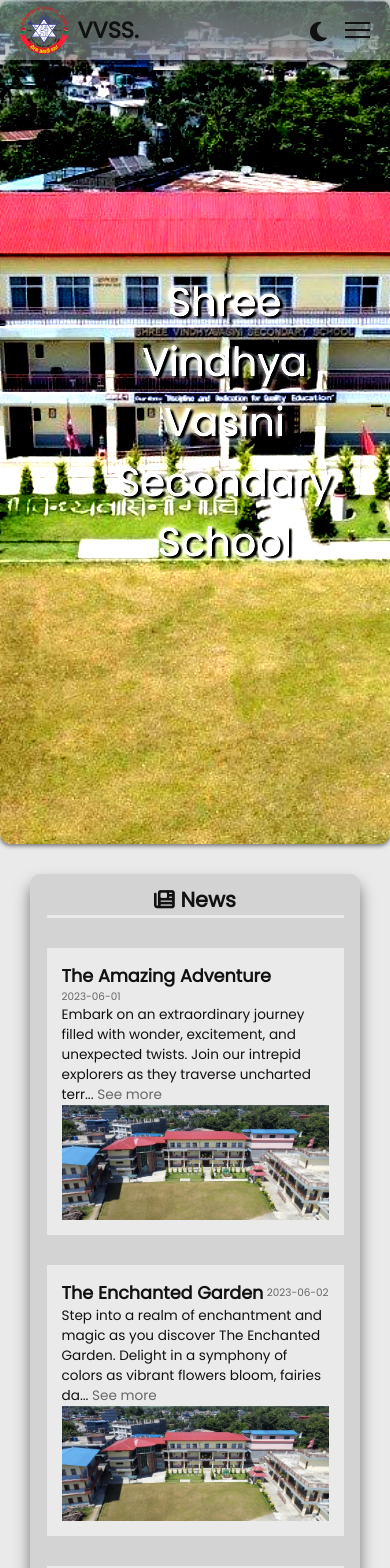
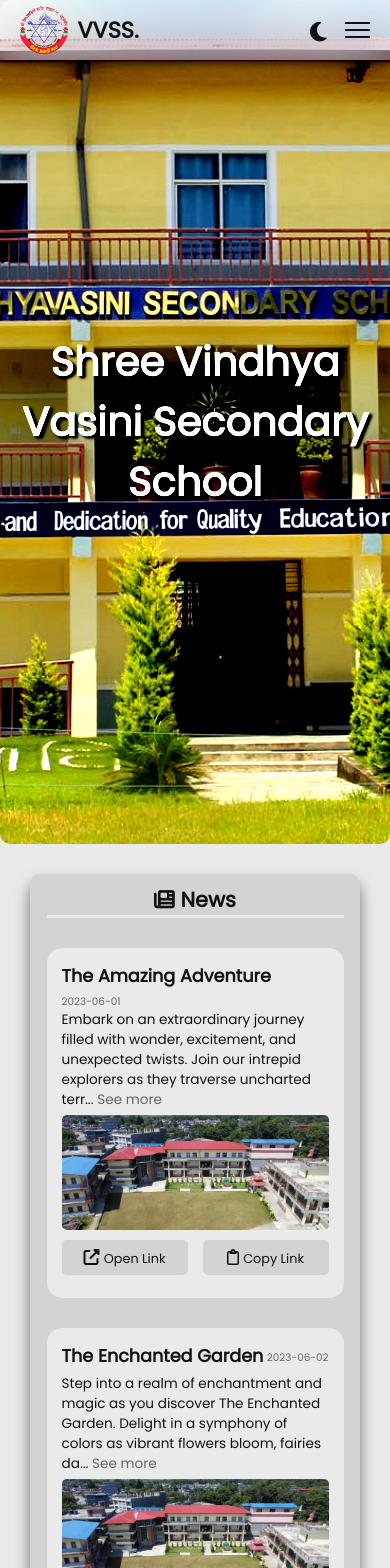
Before and after one commit to Enduxion/VinVas, a React (Vite) app: page / in a window 390 px wide. Shown: the top 1568 px of the page. Built offline with nearby package versions, Linux system fonts and the light colour scheme.

Commit message:
Added "Open Link" and "Copy Link"! ~ Added new image for new header; ~ Added new routes based on ids ":id"; ~ Added new JSX called Article.jsx which is going to be the route; ~ Removed the "show more" feature to directly send us to the Article page;

```diff
--- a/src/App.jsx
+++ b/src/App.jsx
@@ -6,6 +6,7 @@
 
 import News from "./pages/News";
 import About from "./pages/About";
+import Article from "./pages/Article";
 
 function App() {
   const [darkMode, setDarkMode] = useState(false);
@@ -50,6 +51,12 @@
             <About darkMode={darkMode} toggleDarkMode={toggleDarkMode} />
           }
         />
+        <Route
+          path="/news/article/:id"
+          element={
+            <Article darkMode={darkMode} toggleDarkMode={toggleDarkMode} />
+          }
+        />
       </Routes>
     </>
   );
--- a/src/assets/data/newsData.js
+++ b/src/assets/data/newsData.js
@@ -32,7 +32,7 @@
     title: "Mysteries of the Deep",
     date: "2023-06-04",
     description: "Dive into the depths of the ocean and unravel the Mysteries of the Deep. Plunge into an underwater world teeming with vibrant marine life, hidden treasures, and ancient shipwrecks. Encounter majestic creatures, navigate through labyrinthine coral reefs, and discover forgotten civilizations beneath the waves. Immerse yourself in the awe-inspiring beauty and secrets that lie beneath the surface. Prepare to be mesmerized by the wonders that await in this aquatic expedition.",
-    img: getRandomImage()
+    // img: getRandomImage()
   },
   {
     id: 5,
--- a/src/components/NewsContainer.jsx
+++ b/src/components/NewsContainer.jsx
@@ -1,33 +1,36 @@
+import { Link } from "react-router-dom";
 import { useEffect, useState } from "react";
+
 import AsyncImage from "./AsyncImage";
-
 import "../css/NewsContainerStyle.css";
 
 const MAX_LINE_VAL = 150;
 
 export default function NewsContainer(props) {
-  const [descriptionText, setDescriptionText] = useState("");
-  const [fullDescriptionShow, setFullDescriptionShow] = useState(false);
-  // Toggle whether to show full description of not
-  function toggleFullDescriptionShow() {
-    setFullDescriptionShow((prevValue) => !prevValue);
+  const [isCopyPressed, setIsCopyPressed] = useState(false);
+  const [popUpShown, setPopUpShown] = useState(false);
+  function copyButtonPressed() {
+    setIsCopyPressed(true);
   }
-  // Set the "see more" trim when the program first starts
   useEffect(() => {
-    if (props.description.trim().length > MAX_LINE_VAL) {
-      setDescriptionText(props.description.substr(0, (MAX_LINE_VAL - 1)).trim() + "... ");
-    } else {
-      setDescriptionText(props.description);
-      setFullDescriptionShow(true);
+    const timer = setTimeout(() => {
+      setPopUpShown(false);
+    }, 2000);
+
+    if (isCopyPressed) {
+      let location = window.location.href + `news/article/${props.idKey}`;
+      navigator.clipboard.writeText(location);
+      setPopUpShown(true);
+      setIsCopyPressed(false);
     }
-  }, []);
-  // set the description on showing full or not showing full
-  useEffect(() => {
-    fullDescriptionShow
-      ? setDescriptionText(props.description)
-      : setDescriptionText(props.description.substr(0, (MAX_LINE_VAL - 1)).trim() + "... ");
-  }, [fullDescriptionShow]);
-  // return
+    return () => {
+      clearTimeout(timer);
+    };
+  }, [isCopyPressed]);
+  let descriptionText =
+    props.description.trim().length > MAX_LINE_VAL
+      ? props.description.substr(0, MAX_LINE_VAL - 1) + "... "
+      : props.description;
   return (
     <div className="NewsContainer">
       <div className="NewsContainer--titleBar">
@@ -37,19 +40,42 @@
       <div className="NewsContainer--descriptionBox">
         {descriptionText}
         {props.description.length > MAX_LINE_VAL ? (
-          <span className="btn--text" onClick={toggleFullDescriptionShow}>
+          <Link to={`/news/article/${props.idKey}`} className="btn--text">
             {" "}
-            See {fullDescriptionShow ? "less" : "more"}
-          </span>
+            See more
+          </Link>
         ) : (
           ""
         )}
       </div>
       {props.img ? (
-        <AsyncImage className="NewsContainer--image" src={props.img}></AsyncImage>
+        <AsyncImage
+          className="NewsContainer--image"
+          src={props.img}
+        ></AsyncImage>
       ) : (
         ""
       )}
+      <div className="NewsContainer--taskArea">
+        <Link
+          to={`/news/article/${props.idKey}`}
+          target="_blank"
+          className="NewsContainer--taskArea--btn"
+        >
+          <i className="fa-solid fa-up-right-from-square"></i>
+          {" "}
+          <span className="NewsContainer--taskArea--text">Open Link</span>
+        </Link>
+        <span
+          className="NewsContainer--taskArea--btn"
+          onClick={copyButtonPressed}
+        >
+          {popUpShown ? <span className="popUp">Copied!</span> : ""}
+          <i className="fa-regular fa-clipboard"></i>
+          {" "}
+          <span className="NewsContainer--taskArea--text">Copy Link</span>
+        </span>
+      </div>
     </div>
   );
 }
--- a/src/css/HeaderStyle.css
+++ b/src/css/HeaderStyle.css
@@ -11,19 +11,16 @@
   align-items: center;
   justify-content: center;
   height: 100vh;
-  border-radius: 10px;
   filter: contrast(150%);
-  box-shadow: 0px 2px 4px rgba(var(--secondary--color-dark), 0.5);
   background-attachment: fixed;
 }
 .Header--text {
   display: flex;
-  width: 40%;
   text-align: center;
+  font-weight: bold;
   color: rgba(255, 255, 255, 0.9);
   font-size: 4em;
   text-shadow: 3px 2px 3px black;
-  filter: drop-shadow(0px 0px 3px rgb(255, 255, 255));
 }
 @media screen and (max-width: 860px) {
   .Header--NavBar--margin {
--- a/src/css/NewsContainerStyle.css
+++ b/src/css/NewsContainerStyle.css
@@ -3,8 +3,10 @@
   flex-direction: column;
   background-color: rgba(var(--primary--color));
   padding: 20px;
+  padding-bottom: 0px;
   width: 50%;
   margin-top: 30px;
+  border-radius: 15px;
 }
 .NewsContainer:last-child {
   margin-bottom: 30px;
@@ -17,6 +19,8 @@
 .NewsContainer--title {
   font-size: 1.5em;
   font-weight: bold;
+  padding-right: 2px;
+  margin-bottom: 5px;;
   color: var(--text--color);
 }
 .NewsContainer--uploadDate {
@@ -26,6 +30,33 @@
 .NewsContainer--descriptionBox {
   font-size: 1em;
   color: var(--text--color);
+}
+.NewsContainer--image {
+  border-radius: 5px;
+  margin-block: 5px;
+}
+.NewsContainer--taskArea {
+  display: grid;
+  grid-template-columns: 1fr 1fr;
+  gap: 15px;
+  margin-block: 5px 8px;
+  width: 100%;
+}
+.NewsContainer--taskArea--btn {
+  background-color: rgba(var(--secondary--color));
+  text-decoration: none;
+  color: var(--text--color);
+  border-radius: 5px;
+  font-size: 1.2em;
+  padding-block: 5px;
+  text-align: center;
+  cursor: pointer;
+}
+.NewsContainer--taskArea--text {
+  font-size: 0.9em;
+}
+.NewsContainer--taskArea--btn:hover {
+  background-color: rgba(var(--secondary--color), 0.6);
 }
 @media screen and (max-width: 850px) {
   .NewsContainer {
@@ -52,4 +83,10 @@
     font-size: 0.85em;
     color: var(--text--color);
   }
+  .NewsContainer--taskArea--btn {
+    font-size: 1em;
+  }
+  .NewsContainer--taskArea--text {
+    font-size: 0.8em;
+  }
 }
--- a/src/css/index.css
+++ b/src/css/index.css
@@ -15,6 +15,14 @@
   font-family: poppins, Inter, sans-serif;
 }
 .btn--text {
+  text-decoration: none;
   color: var(--text--color-tint);
   cursor: pointer;
 }
+.popUp {
+  position: absolute;
+  background-color: rgba(var(--primary--color), 0.8);
+  transform: translate(0, -140%);
+  padding: 5px 20px;
+  border-radius: 10px;
+}
--- /dev/null
+++ b/src/pages/Article.jsx
@@ -0,0 +1,3 @@
+export default function Article({ match }) {
+  return <>Hi reporting!</>;
+}
--- a/src/pages/News.jsx
+++ b/src/pages/News.jsx
@@ -1,7 +1,7 @@
 import NavBar from "../components/NavBar";
 import Header from "../components/Header";
 import NewsContainer from "../components/NewsContainer";
-import HeaderImage from "../assets/images/TestPicture4.jpg";
+import HeaderImage from "../assets/images/TestPicture5.jfif";
 
 import postData from "../assets/data/newsData";
 
@@ -11,7 +11,14 @@
   // Temporary Data
   let allNews = postData.map((newsData) => {
     return (
-      <NewsContainer key={newsData.id} title={newsData.title} date={newsData.date} description={newsData.description} img={newsData.img} />
+      <NewsContainer
+        idKey={newsData.id}
+        key={newsData.id}
+        title={newsData.title}
+        date={newsData.date}
+        description={newsData.description}
+        img={newsData.img}
+      />
     );
   });
   return (
@@ -28,17 +35,14 @@
       />
       <div className="News--allNewsContainer">
         <span className="News--allNewsContainer--title">
-          <i className="fas fa-newspaper"></i
-          > News
+          <i className="fas fa-newspaper"></i> News
         </span>
-        { allNews }
-        {
-          allNews.length === 0 ? (
-            <span className="News--endOfLine">No News to show</span>
-          ) : (
-            <span className="News--endOfLine">No more news to show</span>
-          )
-        }
+        {allNews}
+        {allNews.length === 0 ? (
+          <span className="News--endOfLine">No News to show</span>
+        ) : (
+          <span className="News--endOfLine">No more news to show</span>
+        )}
       </div>
     </>
   );
```
Also changed, not shown: src/assets/images/TestPicture5.jfif (added).
